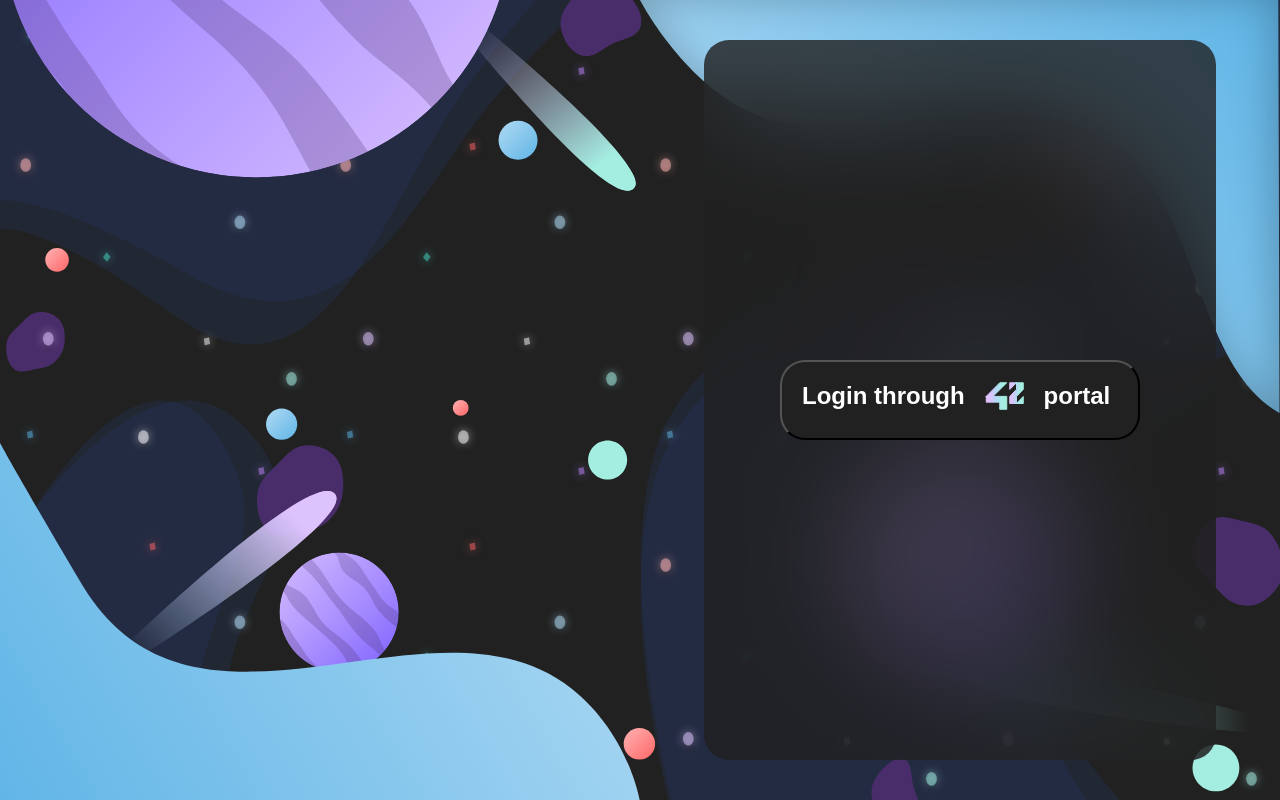
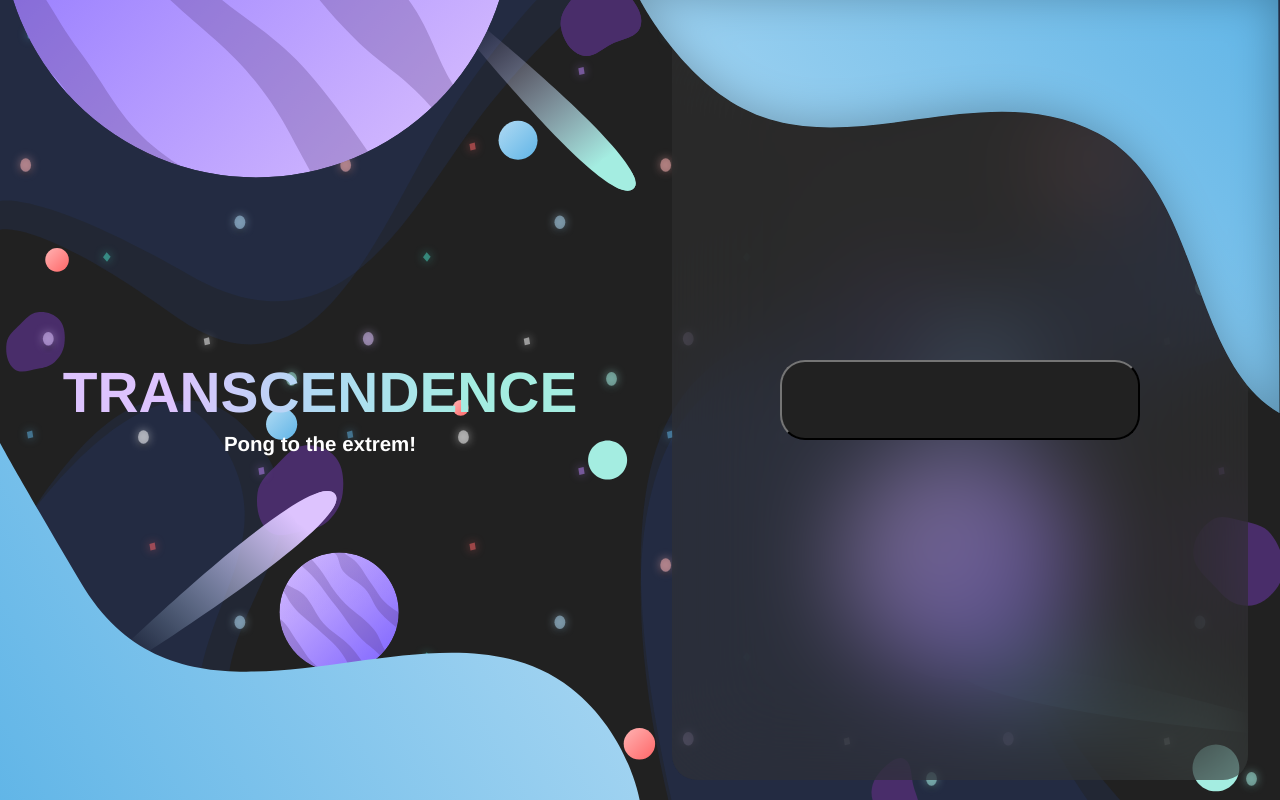
Before and after one commit to axelcoezard/ft_transcendence, a React (Create React App) app in the folder apps/front/: page / in a window 1280 px wide. Built offline with nearby package versions, Linux system fonts and the light colour scheme; no server answers.

Commit message:
Login page

```diff
--- a/apps/front/src/components/LoginButton.tsx
+++ b/apps/front/src/components/LoginButton.tsx
@@ -43,7 +43,7 @@ const LoginButton = () => {
 	}
 
 	return <button className={styles.button} onClick={handleClick}>
-		<h1 className={styles.h1}>Login through <FourtyTwoLogo /> portal</h1>
 	</button>
 }
+
 export default LoginButton;
--- a/apps/front/src/components/Scenery/Scenery.tsx
+++ b/apps/front/src/components/Scenery/Scenery.tsx
@@ -8,7 +8,7 @@ import FrameWaves from "./Frame.waves";
 import Rocket from "./Rocket";
 import styles from '../../styles/Scenery.module.scss'
 
-function Scenery() {
+function 	DefaultScenery() {
   return <div className={styles.scenery}>
 		<BackgroundWaves />
 		<Asteroides />
@@ -19,4 +19,20 @@ function Scenery() {
   	</div>
 }
 
-export default Scenery;
+function 	LoginBackScenery() {
+	return <div className={styles.scenery}>
+		<BackgroundWaves />
+		<Asteroides />
+		<Confetties />
+		<Planets />
+		<ShootingStars />
+  	</div>
+}
+
+function	LoginFrontScenery() {
+	return <div className={styles.scenery}>
+			<FrameWaves />
+  	</div>
+}
+
+export default { DefaultScenery, LoginBackScenery, LoginFrontScenery };
--- a/apps/front/src/pages/Login.tsx
+++ b/apps/front/src/pages/Login.tsx
@@ -32,10 +32,15 @@ const Login = () => {
 	}, [])
 
 	return <div className={styles.login}>
-		<Illustration />
+		<Illustration.LoginBackScenery />
+		<div className={styles.infography}>
+			<h1 className={styles.title}>TRANSCENDENCE</h1>
+			<h2 className={styles.text}>Pong to the extrem!</h2>
+		</div>
 		<div className={styles.content}>
 			<LoginButton />
 		</div>
+		<Illustration.LoginFrontScenery />
 	</div>;
 }
 
--- a/apps/front/src/styles/Login.module.scss
+++ b/apps/front/src/styles/Login.module.scss
@@ -3,20 +3,6 @@
 @use 'Colors' as *;
 
 /* ---------- LOGIN ELEMENTS -----------*/
-
-.h1 {
-	color: white;
-
-	font-family: Arial, Helvetica, sans-serif;
-	font-size: 24px;
-	display: flex;
-
-	flex-direction: row;
-	justify-content: space-between;
-	align-items: center;
-	padding: 20px;
-	gap: 20px;
-}
 
 .login {
 	width: 100%;
@@ -28,34 +14,73 @@
 }
 
 .button {
-	background: $color_eerie;
+	background-color: $color_eerie;
 
 	width: 360px;
 	height: 80px;
 	border-radius: 25px;
-
-	position: absolute;
-	display: flex;
-
+	border-color: $color_eerie;
 }
 
 .content {
-	background: rgba(33, 33, 33, 0.8);
+	background: rgba(50, 50, 50, 0.5);
 	backdrop-filter: blur(50px);
 
-	width: 40%;
-	height: 90%;
+	width: 45%;
+	height: 95%;
 	border-radius: 25px;
 
 	position: absolute;
 	z-index: 1;
-	top: 5%;
-	right: 5%;
+	top: 2.5%;
+	right: 2.5%;
 
 	display: flex;
 	flex-direction: column;
 	justify-content: center;
 	align-items: center;
-	padding: 331px 178px;
-	gap: 80px;
 }
+
+.infography {
+	width: 50%;
+	height: 12%;
+
+	position: relative;
+	left: 0px;
+	top: 45%;
+
+	display: flex;
+	justify-content: center;
+}
+
+.title {
+	font-family: Helvetica, Arial, sans-serif;
+	font-style: bold;
+	font-size: 4.44vw;
+
+	position: absolute;
+	top: 0%;
+	z-index: 1;
+
+	display: flex;
+	align-items: center;
+	text-align: center;
+	text-transform: uppercase;
+
+	background: linear-gradient(90deg, $color_mauve 20.83%, $color_uranian 49.94%, $color_mint 80.3%);
+	-webkit-background-clip: text;
+	-webkit-text-fill-color: transparent;
+}
+
+.text {
+	color: white;
+
+	font-family: Helvetica, Arial, sans-serif;
+	font-style: lighter;
+	font-size: 1.6vw;
+
+	position: absolute;
+	z-index: 1;
+	bottom: 0%;
+
+}
--- a/apps/front/src/styles/Scenery.module.scss
+++ b/apps/front/src/styles/Scenery.module.scss
@@ -5,8 +5,6 @@
 /* --------- SCENERY ELEMENTS ----------*/
 
 .scenery {
-	background-color: $color-eerie;
-
 	width: 100%;
 	height: 100%;
 
```
